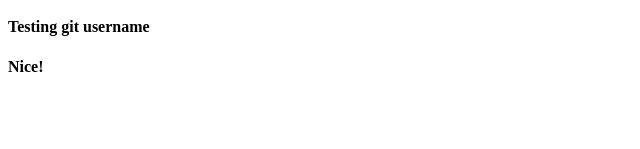
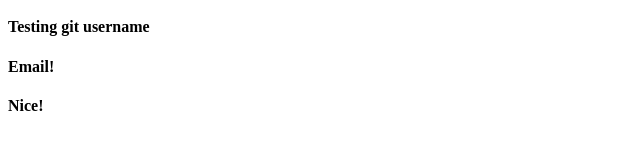
Before and after one commit to kedarjoyner/git-test, a plain HTML site: page index.html in a window 1280 px wide. Shown: the part 191-340 px from the top of the page, 0-640 px from the left. Drawn offline with Linux system fonts and the light colour scheme.

```diff
--- a/index.html
+++ b/index.html
@@ -11,6 +11,7 @@
 
   <h4>Just wanna make another commit</h4>
   <h4>Testing git username</h4>
+  <h4>Email!</h4>
   <h4>Nice!</h4>
 </body>
 </html>
```
